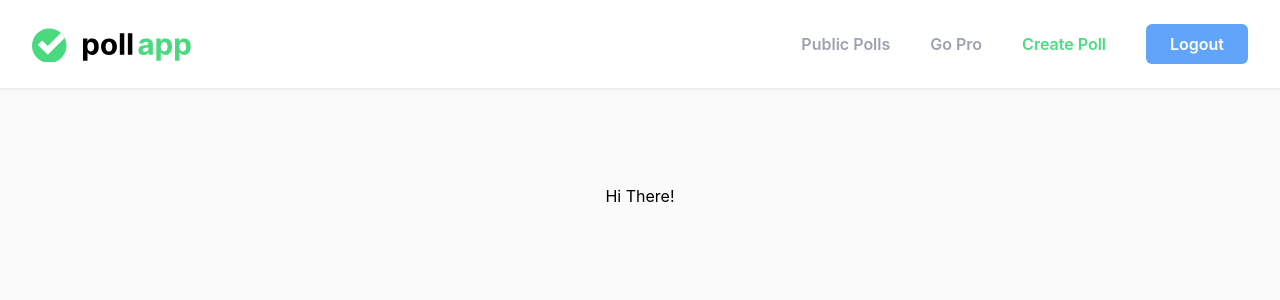
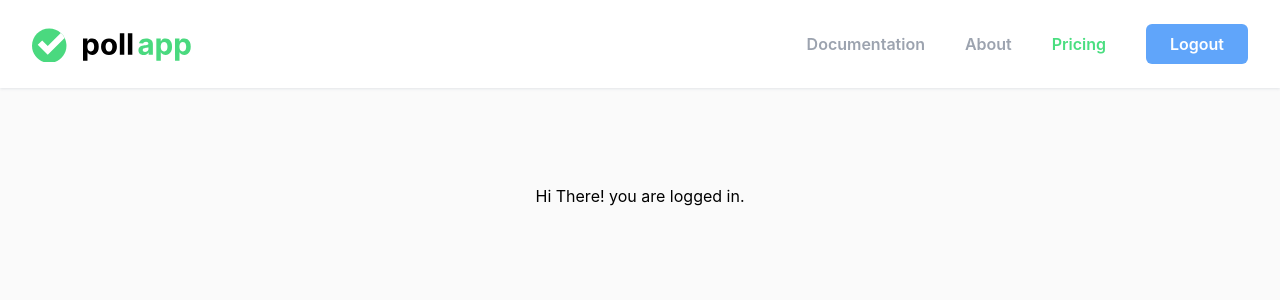
Before and after one commit to bilalbentoumi/react-auth, a React (Create React App) app: page / in a window 1280 px wide. Shown: the top 300 px of the page. Built offline with nearby package versions, Linux system fonts and the light colour scheme; no server answers; sample sign-in values are in the browser's storage.

Commit message:
Add redux & redux-toolkit

```diff
--- a/package.json
+++ b/package.json
@@ -3,6 +3,7 @@
   "version": "0.1.0",
   "private": true,
   "dependencies": {
+    "@reduxjs/toolkit": "^1.9.2",
     "@testing-library/jest-dom": "^5.16.5",
     "@testing-library/react": "^13.4.0",
     "@testing-library/user-event": "^13.5.0",
@@ -10,6 +11,7 @@
     "formik": "^2.2.9",
     "react": "^18.2.0",
     "react-dom": "^18.2.0",
+    "react-redux": "^8.0.5",
     "react-router-dom": "^6.8.1",
     "react-scripts": "5.0.1",
     "web-vitals": "^2.1.4",
--- /dev/null
+++ b/src/app/store.js
@@ -0,0 +1,8 @@
+import { configureStore } from '@reduxjs/toolkit'
+import authReducer from '../features/auth/authSlice'
+
+export const store = configureStore({
+  reducer: {
+    auth: authReducer,
+  },
+})
--- a/src/components/Header.js
+++ b/src/components/Header.js
@@ -1,9 +1,14 @@
+import { useSelector } from 'react-redux'
+import { logout } from '../utils/auth'
+
 const Header = () => {
 
-  const loggedIn = localStorage.getItem('loggedIn')
+  const loggedIn = useSelector(state => state.auth.loggedIn)
 
-  const logout = () => {
+  const signOut = () => {
 
+    logout()
+    window.location.href = '/login'
   }
 
   return (
@@ -23,28 +28,21 @@ const Header = () => {
         <ul className="gap-10 hidden sm:flex items-center">
 
           <li>
-            <a href="/" className="block text-gray-400 hover:text-gray-500 text-md font-semibold duration-75">Public Polls</a>
+            <a href="/" className="block text-gray-400 hover:text-gray-500 text-md font-semibold duration-75">Documentation</a>
           </li>
           <li>
-            <a href="/" className="block text-gray-400 hover:text-gray-500 text-md font-semibold duration-75">Go Pro</a>
+            <a href="/" className="block text-gray-400 hover:text-gray-500 text-md font-semibold duration-75">About</a>
           </li>
           <li>
-            <a href="/" className="block text-green-400 hover:text-green-500 text-md font-semibold duration-75">Create Poll</a>
+            <a href="/" className="block text-green-400 hover:text-green-500 text-md font-semibold duration-75">Pricing</a>
           </li>
 
-          {!loggedIn &&
-            <>
-              <li>
-                <a href="/auth/signin" className="block text-gray-400 hover:text-gray-500 text-md font-semibold duration-75">Login</a>
-              </li>
-              <li>
-                <a href="/auth/signup" className="block px-6 py-2 bg-blue-400 hover:bg-blue-500 text-white text-md font-semibold rounded-md duration-75">Sign Up</a>
-              </li>
-            </>
-          }
+          {!loggedIn && <li>
+            <a href="/login" className="block px-6 py-2 bg-blue-400 hover:bg-blue-500 text-white text-md font-semibold rounded-md duration-75">Login</a>
+          </li>}
 
           {loggedIn && <li>
-            <button onClick={logout} className="block px-6 py-2 bg-blue-400 hover:bg-blue-500 text-white text-md font-semibold rounded-md duration-75">Logout</button>
+            <button onClick={signOut} className="block px-6 py-2 bg-blue-400 hover:bg-blue-500 text-white text-md font-semibold rounded-md duration-75">Logout</button>
           </li>}
 
         </ul>
--- /dev/null
+++ b/src/features/auth/authSlice.js
@@ -0,0 +1,43 @@
+import { createSlice } from '@reduxjs/toolkit'
+
+const initialState = {
+  accessJWT: localStorage.getItem('accessJWT') || '',
+  refreshJWT: localStorage.getItem('refreshJWT') || '',
+  loggedIn: localStorage.getItem('loggedIn') || false,
+}
+
+export const authSlice = createSlice({
+  name: 'auth',
+  initialState,
+  reducers: {
+    setAccessJWT: (state, action) => {
+      localStorage.setItem('accessJWT', action.payload)
+      state.accessJWT = action.payload
+    },
+    setRefreshJWT: (state, action) => {
+      localStorage.setItem('refreshJWT', action.payload)
+      state.refreshJWT = action.payload
+    },
+    setLoggedIn: (state, action) => {
+      localStorage.setItem('loggedIn', action.payload)
+      state.loggedIn = action.payload
+    },
+    removeAccessJWT: (state, action) => {
+      localStorage.removeItem('accessJWT')
+      state.accessJWT = ''
+    },
+    removeRefreshJWT: (state, action) => {
+      localStorage.removeItem('refreshJWT')
+      state.refreshJWT = ''
+    },
+    removeLoggedIn: (state, action) => {
+      localStorage.removeItem('loggedIn')
+      state.loggedIn = false
+    },
+  },
+})
+
+// Action creators are generated for each case reducer function
+export const { setAccessJWT, setRefreshJWT, setLoggedIn, removeAccessJWT, removeRefreshJWT, removeLoggedIn } = authSlice.actions
+
+export default authSlice.reducer
--- a/src/index.js
+++ b/src/index.js
@@ -1,12 +1,16 @@
 import React from 'react'
 import ReactDOM from 'react-dom/client'
+import { store } from './app/store'
+import { Provider } from 'react-redux'
+import './interceptors/axios'
 import './index.css'
 import App from './App'
-import './interceptors/axios'
 
 const root = ReactDOM.createRoot(document.getElementById('root'))
 root.render(
   <React.StrictMode>
-    <App />
+    <Provider store={store}>
+      <App />
+    </Provider>
   </React.StrictMode>
 )
--- a/src/interceptors/axios.js
+++ b/src/interceptors/axios.js
@@ -11,6 +11,8 @@ axios.interceptors.response.use(response => response, async error => {
 
   if (error.response.status === 401) {
 
+    if (localStorage.getItem('refreshJWT')) {
+
       const res = await axios.post('refresh', {
         refreshJWT: localStorage.getItem('refreshJWT')
       })
@@ -23,10 +25,11 @@ axios.interceptors.response.use(response => response, async error => {
 
         axios.defaults.headers.common['Authorization'] = `Bearer ${res.data.accessJWT}`
 
+        window.location.href = '/'
+
+      }
     }
 
-    window.location.href = '/'
+    window.location.href = '/login'
   }
-
-  window.location.href = '/signin'
 })
--- a/src/Home.js
+++ b/src/pages/Home.js
@@ -1,7 +1,11 @@
 import axios from 'axios'
 import { useEffect } from 'react'
+import { useSelector } from 'react-redux'
+import { Navigate } from 'react-router-dom'
 
 const Home = () => {
+
+  const loggedIn = useSelector(state => state.auth.loggedIn)
 
   useEffect(() => {
 
@@ -10,9 +14,14 @@ const Home = () => {
     })
   }, [])
 
+  if (!loggedIn) {
+
+    return <Navigate to="/login" />
+  }
+
   return (
     <div className="flex justify-center items-center pt-20">
-      Hi There!
+      Hi There! you are logged in.
     </div>
   )
 }
--- a/src/SignIn.js
+++ b/src/pages/Login.js
@@ -1,16 +1,19 @@
-import { useEffect, useRef, useState } from 'react'
+import { useRef, useState } from 'react'
 import { Formik } from 'formik'
 import * as yup from 'yup'
-import Input from './components/Input'
-import axios from 'axios'
-import { useNavigate } from 'react-router-dom'
+import Input from '../components/Input'
+import { Navigate, useNavigate } from 'react-router-dom'
+import { login } from '../utils/auth'
+import { useSelector } from 'react-redux'
 
-const SignIn = () => {
+const Login = () => {
 
+
+  const loggedIn = useSelector(state => state.auth.loggedIn)
   const navigate = useNavigate()
 
   const formRef = useRef()
-  const [loginError, setLoginError] = useState('')
+  const [loginError, setLoginError] = useState(false)
 
   const initialValues = {
     email: 'killua@example.com',
@@ -22,28 +25,20 @@ const SignIn = () => {
     password: yup.string().required('Please enter your password')
   })
 
-  useEffect(() => {
+  if (loggedIn) {
 
-    if (localStorage.getItem('loggedIn')) {
-
-      navigate('/')
-    }
-  }, [])
+    return <Navigate to="/" />
+  }
 
   const onSubmit = async (values) => {
 
-    const user = await axios.post('login', values)
-
-    if (user.data.accessJWT) {
-
-      localStorage.setItem('accessJWT', user.data.accessJWT)
-      localStorage.setItem('refreshJWT', user.data.refreshJWT)
-      localStorage.setItem('loggedIn', true)
-
-      axios.defaults.headers.common['Authorization'] = `Bearer ${user.data.accessJWT}`
+    login(values).then(res => {
 
       navigate('/')
-    }
+    }).catch((err) => {
+
+      setLoginError(true)
+    })
   }
 
   return (
@@ -59,6 +54,8 @@ const SignIn = () => {
               <h2 className="text-4xl font-semibold mb-4">Login</h2>
 
               <p className="text-gray-400 font-medium mb-4">Securely login to your PollApp account</p>
+
+              {loginError && <div className="bg-red-100 text-red-800 rounded-md py-3 px-4 my-4">Username or password is incorrect</div>}
 
               <div className="mb-4">
                 <Input type="text" name="email" error={errors.email} onChange={handleChange} onBlur={handleBlur} value={values.email} placeholder="Email" />
@@ -84,4 +81,4 @@ const SignIn = () => {
   )
 }
 
-export default SignIn
+export default Login
--- /dev/null
+++ b/src/utils/auth.js
@@ -0,0 +1,36 @@
+import axios from 'axios'
+import { store } from '../app/store'
+import { setAccessJWT, setLoggedIn, setRefreshJWT, removeAccessJWT, removeRefreshJWT, removeLoggedIn } from '../features/auth/authSlice'
+
+export function login(data) {
+
+  return new Promise(async (resolve, reject) => {
+
+    try {
+
+      const res = await axios.post('login', data)
+
+      if (res.data.accessJWT) {
+
+        store.dispatch(setAccessJWT(res.data.accessJWT))
+        store.dispatch(setRefreshJWT(res.data.refreshJWT))
+        store.dispatch(setLoggedIn(true))
+
+        axios.defaults.headers.common['Authorization'] = `Bearer ${res.data.accessJWT}`
+
+        resolve(res.data)
+      }
+    } catch (err) {
+
+      reject(err)
+    }
+  })
+}
+
+
+export function logout() {
+
+  store.dispatch(removeAccessJWT())
+  store.dispatch(removeRefreshJWT())
+  store.dispatch(removeLoggedIn())
+}
```
Also changed, not shown: src/App.js (+4 -5 lines), 1 other file (tests, documents, lock files or other folders). Lines whose indentation alone changed are shown as unchanged.
